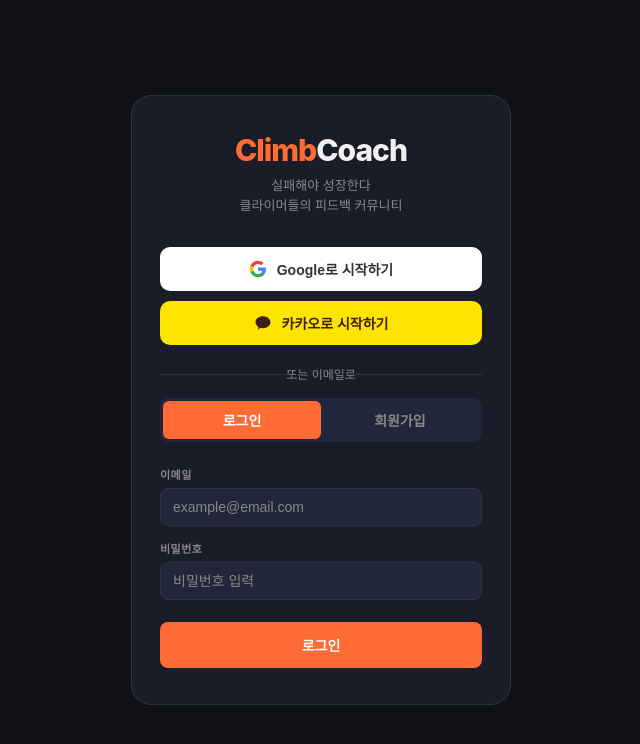
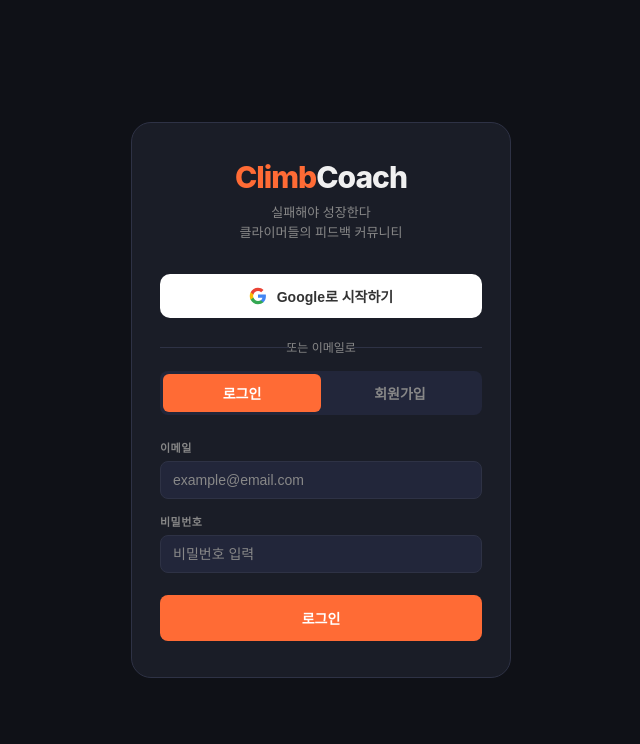
Before and after one commit to yooon2744/climbcoach, a React (Vite) app: page / in a window 1280 px wide. Shown: the top 744 px of the page, without its empty margins (319-959 px from the left). Built offline with nearby package versions, Linux system fonts and the light colour scheme; no server answers.

Commit message:
Remove Kakao login, keep Google only

```diff
--- a/src/pages/Login.jsx
+++ b/src/pages/Login.jsx
@@ -56,10 +56,6 @@ export default function Login() {
             <GoogleIcon />
             Google로 시작하기
           </button>
-          <button className="social-btn social-kakao" onClick={() => signInWithSocial("kakao")}>
-            <KakaoIcon />
-            카카오로 시작하기
-          </button>
         </div>
 
         <div className="login-divider">또는 이메일로</div>
@@ -113,11 +109,3 @@ function GoogleIcon() {
     </svg>
   );
 }
-
-function KakaoIcon() {
-  return (
-    <svg width="18" height="18" viewBox="0 0 24 24">
-      <path fill="#3C1E1E" d="M12 3C6.48 3 2 6.48 2 10.8c0 2.7 1.6 5.07 4 6.53L5 21l3.8-2.53c1.02.27 2.1.43 3.2.43 5.52 0 10-3.48 10-7.8S17.52 3 12 3z"/>
-    </svg>
-  );
-}
```
